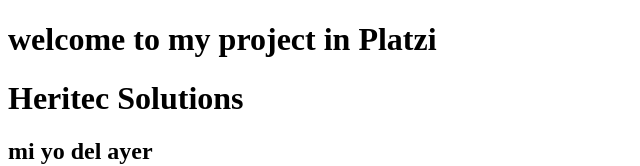
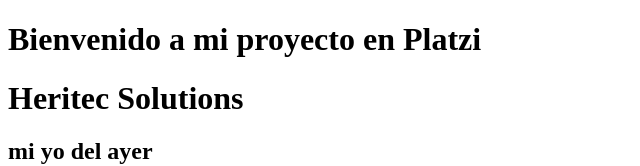
Before and after one commit to heritec20/curso_platzi, a plain HTML site: page index.html in a window 1280 px wide. Shown: the top 166 px of the page, without its empty margins (0-640 px from the left). Drawn offline with Linux system fonts and the light colour scheme.

Commit message:
cambiando el h2 de idioma

```diff
--- a/index.html
+++ b/index.html
@@ -8,7 +8,7 @@
 </head>
 <body>
     <header>
-        <h1>welcome to my project in Platzi</h1>
+        <h1>Bienvenido a mi proyecto en Platzi</h1>
     </header>
     <h1>Heritec Solutions</h1>
     <h2>mi yo del ayer</h2>
```
